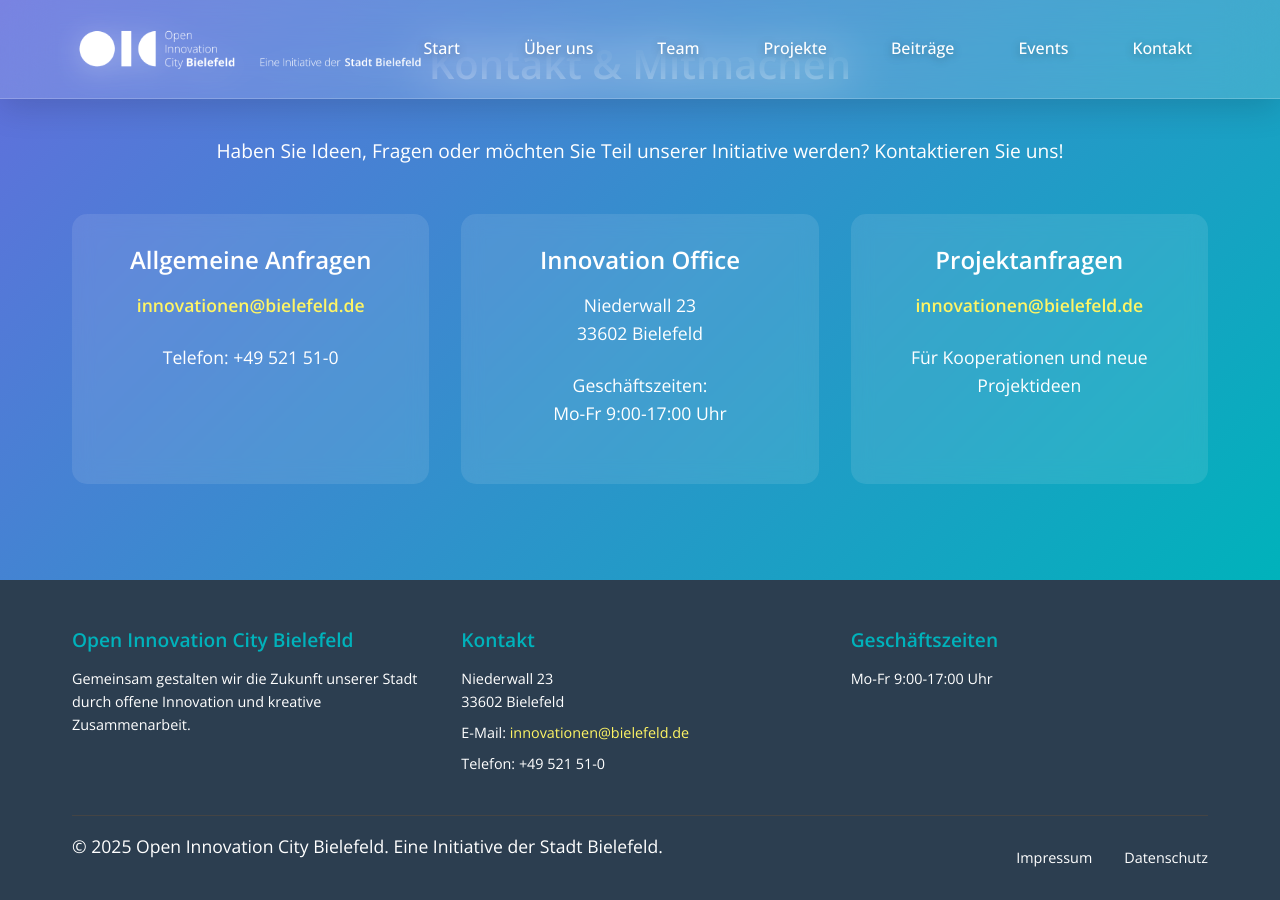
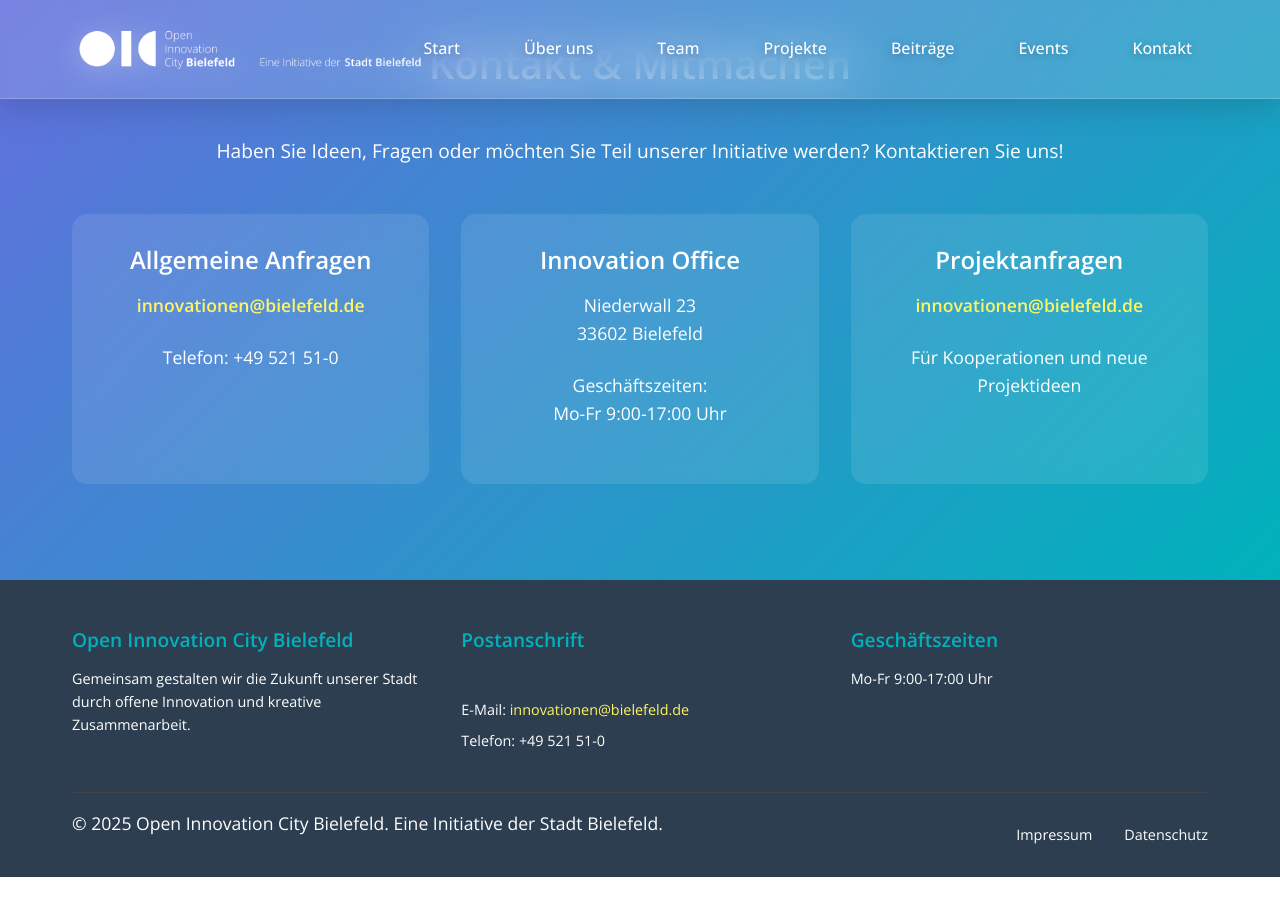
Before and after one commit to Open-Innovation-City/oic-bielefeld-website, a Jekyll site: the page built from index.html, in a window 1280 px wide and 900 px high, scrolled down 4967 px. Built offline with Jekyll 4.4.1, drawn with Linux system fonts in a browser that asks for light colours; after the commit the page ends 5844 px from its top, so only the background shows below that.

Commit message:
Footer korrigiert
Kotakt in Postanschrift geändert und Adresse geändert.

```diff
--- a/_layouts/default.html
+++ b/_layouts/default.html
@@ -18,8 +18,8 @@
                 </div>
 
                 <div class="footer-section">
-                    <h4>Kontakt</h4>
-                    <p>{{ site.address.street }}<br>{{ site.address.city }}</p>
+                    <h4>Postanschrift</h4>
+                    <p>{{ site.postaddress.poststreet }}<br>{{ site.postaddress.postcity }}</p>
                     <p>E-Mail: <a href="mailto:{{ site.email }}">{{ site.email }}</a></p>
                     <p>Telefon: {{ site.phone }}</p>
                 </div>
```
